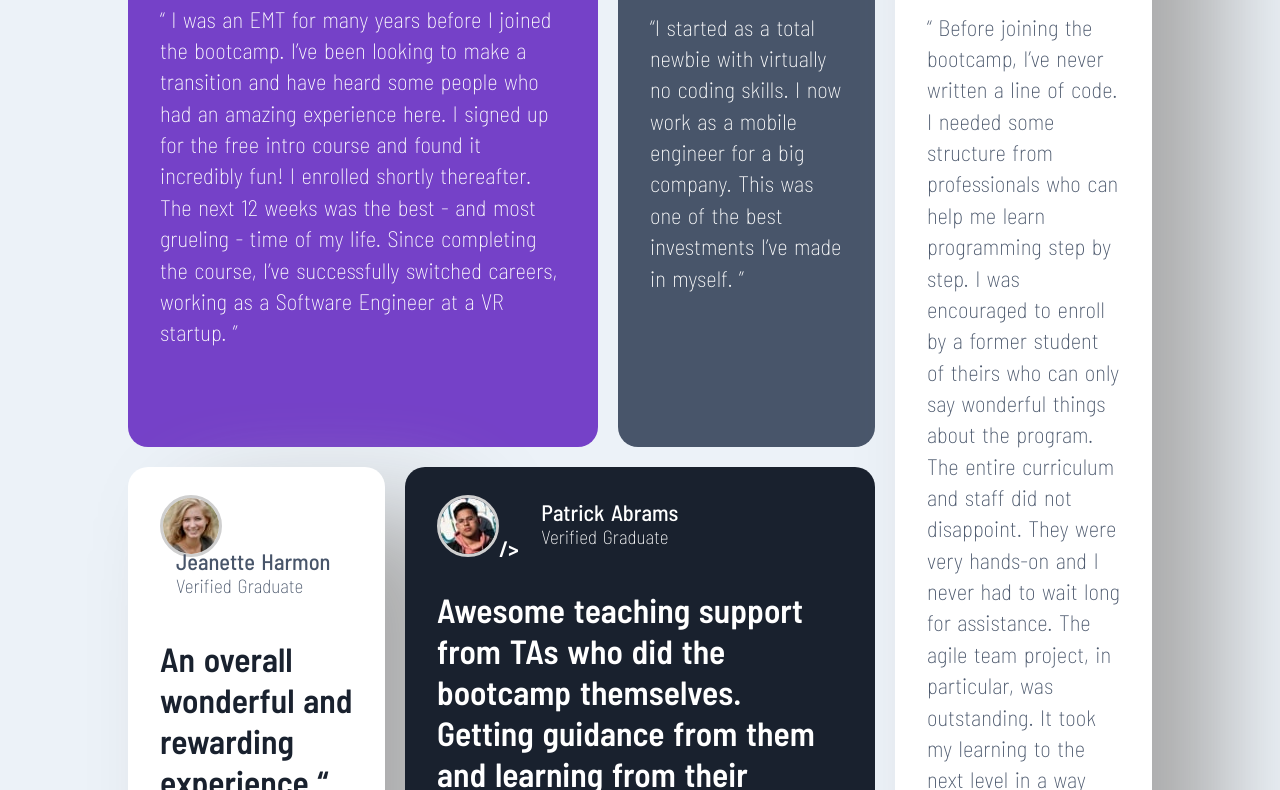
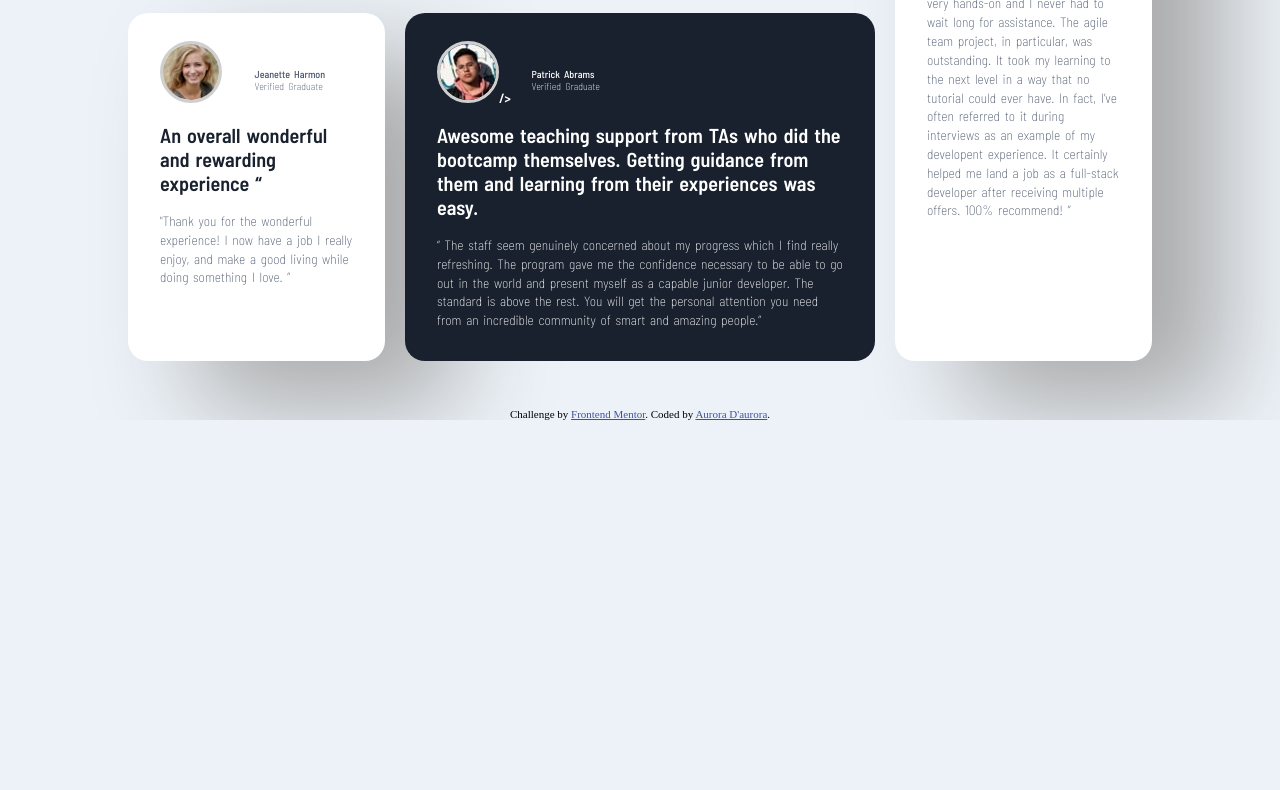
Before and after one commit to webgal-ada/testimonials-grid-secMain, a plain HTML site: page index.html in a window 1280 px wide. Shown: the part 515-1305 px from the top of the page. After the commit the page ends 935 px from the top, so only its background shows below. Drawn offline with Linux system fonts and the light colour scheme.

Commit message:
scale down

```diff
--- a/css/style.css
+++ b/css/style.css
@@ -15,11 +15,16 @@ html {
   background-color: var(--lightGrayishBlue);
 }
 body {
-  height: 90vh;
+  // height: 90vh;
   margin: 0 auto;
+}
+main {
+  // height: 100vh;
 }
 section.grid {
   display: grid;
+  grid-template-columns: 1fr, 1fr, 1fr;
+  grid-template-row: 1fr, 1fr;
   margin: 12% 0 47px;
   gap: 20px;
 }
@@ -41,7 +46,7 @@ h2.featured_blob {
 }
 .cards {
   color: var(--white);
-  font-size: 1.4em;
+  font-size: 0.84em;
   font-weight: 600;
   word-spacing: 2px;
 }
@@ -57,12 +62,12 @@ h2.featured_blob {
   margin-left: 16px;
 }
 h3 {
-  font-size: 1em;
+  font-size: 0.75em;
   font-weight: 400;
   margin: 0;
 }
 h4 {
-  font-size: 0.85em;
+  font-size: 0.75em;
   font-weight: 200;
   margin: 0;
 }
```
